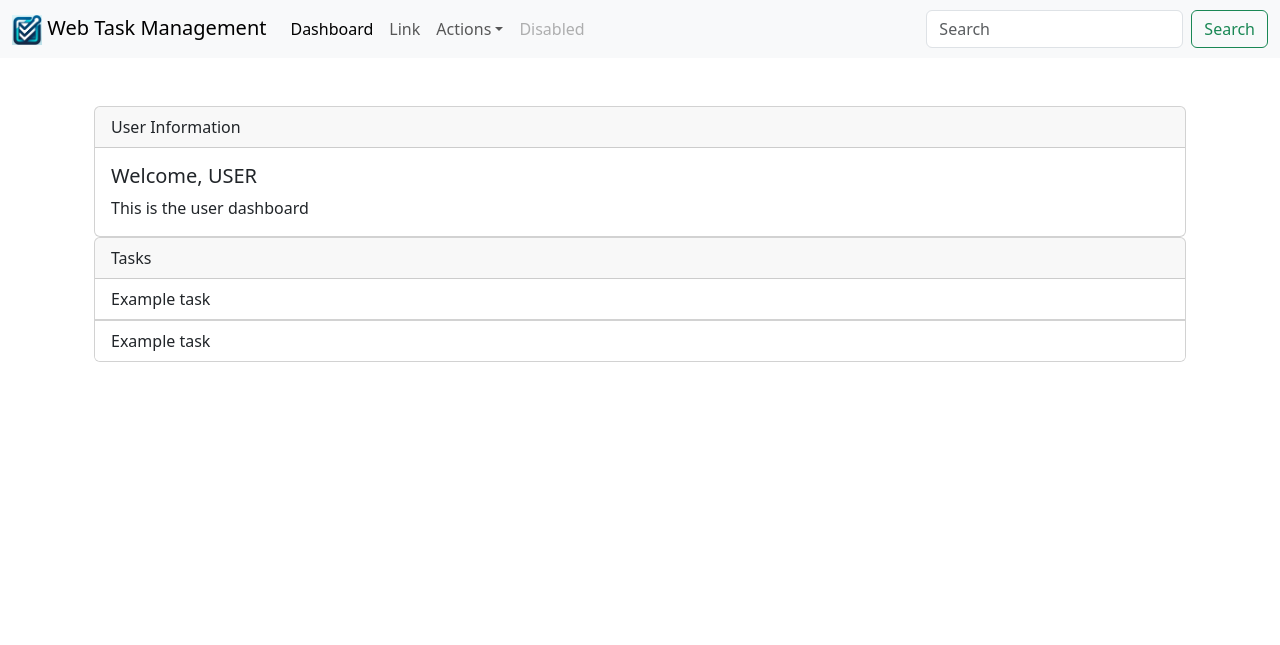
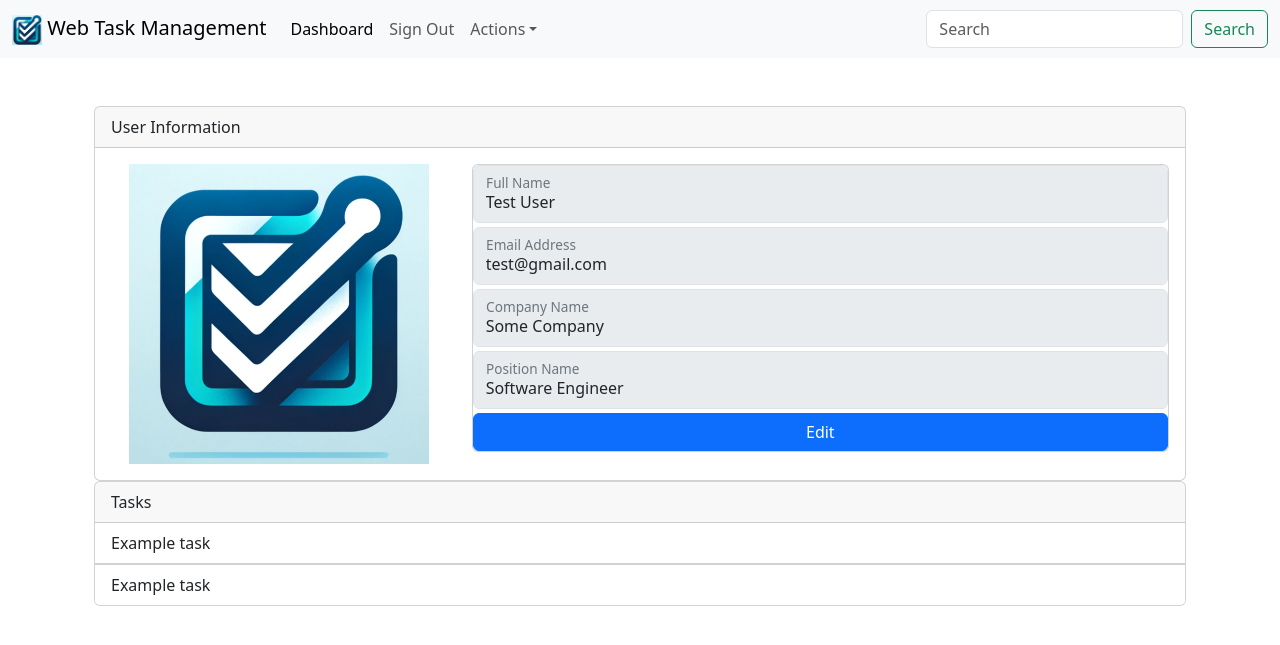
Before and after one commit to circleorange/web-task-mgmt, a Django app: page /dashboard/ in a window 1280 px wide. Shown: the top 645 px of the page. Run offline with Django 5.2, Linux system fonts and the light colour scheme; some libraries are stand-ins or nearby versions.

Commit message:
user information section

```diff
--- a/taskmgmt/templates/pages/dashboard.html
+++ b/taskmgmt/templates/pages/dashboard.html
@@ -1,4 +1,5 @@
 {% extends "base.html" %}
+{% load static %}
 
 {% block content%}
 
@@ -10,14 +11,28 @@
         <div class="row md-4">
             <div class="col">
                 <div class="card">
-
                     <div class="card-header">User Information</div>
 
                     <div class="card-body">
-                        <h5 class="card-title">Welcome, USER</h5>
-                        <p class="card-text">This is the user dashboard</p>
+                        <div class="row">
+                            <div class="col-4">
+                                <div
+                                    class="user-image-placeholder"
+                                    style="text-align:center; width:100%;" >
+                                    <img
+                                        src={% static "/images/sq-logo-m.png" %}
+                                        height="300"
+                                        width="300" >
+                                </div>
+                            </div>
+
+                            <div class="col-8">
+                                <div class="card">
+                                    {% include "partials/user_info_read.html" %}
+                                </div>
+                            </div>
+                        </div>
                     </div>
-
                 </div>
             </div>
         </div>
--- a/taskmgmt/templates/partials/navbar.html
+++ b/taskmgmt/templates/partials/navbar.html
@@ -37,7 +37,7 @@
                 </li>
 
                 <li class="nav-item">
-                    <a class="nav-link" href="#">Link</a>
+                    <a class="nav-link" href="/auth">Sign Out</a>
                 </li>
 
                 <li class="nav-item dropdown">
@@ -50,18 +50,12 @@
                     >Actions</a>
 
                     <ul class="dropdown-menu">
-                        <li><a class="dropdown-item" href="#">Action</a></li>
-                        <li><a class="dropdown-item" href="#">Another action</a></li>
+                        <li><a class="dropdown-item" href="#">Create Task</a></li>
                         <li><hr class="dropdown-divider"></li>
-                        <li><a class="dropdown-item" href="#">Something else here</a></li>
+                        <li><a class="dropdown-item" href="#">Settings</a></li>
+                        <li><hr class="dropdown-divider"></li>
+                        <li><a class="dropdown-item" href="/auth">Sign Out</a></li>
                     </ul>
-                </li>
-
-                <li class="nav-item">
-                    <a
-                        class="nav-link disabled"
-                        aria-disabled="true"
-                    >Disabled</a>
                 </li>
             </ul>
 
--- /dev/null
+++ b/taskmgmt/templates/partials/user_info_read.html
@@ -0,0 +1,68 @@
+<div
+    hx-target="this"
+    hx-swap="outerHTML" >
+
+    <div class="form-floating mb-1">
+        <input
+            type="name"
+            class="form-control"
+            id="floatingName"
+            value="{{ fullName }}"
+            disabled
+            placeholder="name@example.com" >
+        <label
+            for="floatingName" >
+            Full Name
+        </label>
+    </div>
+
+    <div class="form-floating mb-1">
+        <input
+            type="email"
+            class="form-control"
+            id="floatingEmail"
+            value="{{ email }}"
+            disabled
+            placeholder="email" >
+        <label
+            for="floatingEmail" >
+            Email Address
+        </label>
+    </div>
+
+    <div class="form-floating mb-1">
+        <input
+            type="company"
+            class="form-control"
+            id="floatingCompany"
+            value="{{ company }}"
+            disabled
+            placeholder="company" >
+        <label
+            for="floatingCompany" >
+            Company Name
+        </label>
+    </div>
+
+    <div class="form-floating mb-1">
+        <input
+            type="position"
+            class="form-control"
+            id="floatingPosition"
+            value="{{ position }}"
+            disabled
+            placeholder="position" >
+        <label
+            for="floatingPosition" >
+            Position Name
+        </label>
+    </div>
+
+    <div class="d-grid gap-2">
+        <button
+            hx-get="/user/1/edit"
+            class="btn btn-primary" >
+            Edit
+        </button>
+    </div>
+</div>
--- a/taskmgmt/urls.py
+++ b/taskmgmt/urls.py
@@ -20,9 +20,11 @@ from . import views
 
 urlpatterns = [
     path('admin/', admin.site.urls),
-    path("test/", views.test),
 
     path('auth/', views.authenticate_view, name='auth'),
     path('auth/validate', views.authenticate),
-    path("dashboard/", views.dashboard_view, name="dashboard")
+    path("dashboard/", views.dashboard_view, name="dashboard"),
+
+    path("user/1", views.save_user_info),
+    path("user/1/edit", views.update_user_info),
 ]
--- a/taskmgmt/views.py
+++ b/taskmgmt/views.py
@@ -1,8 +1,12 @@
 from django.shortcuts import redirect, render
 from django.http import HttpResponse
 
-def test(request):
-    return HttpResponse("test response")
+user_info = {
+        "fullName": "Test User",
+        "email": "test@gmail.com",
+        "company": "Some Company",
+        "position": "Software Engineer",
+    }
 
 def authenticate_view(req):
     context = {
@@ -15,29 +19,56 @@ def authenticate_view(req):
         context = context,
         )
 
+# Authenticate User Credentials
 def authenticate(req):
     email = req.POST.get("email")
     print(f"authenticate().email.value: {email}")
 
-    if email != "": return redirect("/dashboard")
+    if email == "":
+        print(f"authenticate().email.invalid")
 
-    print(f"authenticate().email.invalid")
+        context = { "email_err_msg": "Invalid Email" }
 
-    context = { "email_err_msg": "Invalid Email" }
+        return render(
+            request = req,
+            template_name = "pages/authenticate.html",
+            context = user_info,
+        )
 
-    return render(
-        request = req,
-        template_name = "pages/authenticate.html",
-        context = context,
-    )
+    # HX-Redirect header requierd to get HTMX update whole page
+    response = HttpResponse(status=302)
+    response['HX-Redirect'] = "/dashboard"
+    return response
+
 
 def dashboard_view(req):
+    print("dashboard().loadPage")
+
     context = {
         "show_navbar": True,
     }
+    context.update(user_info)
 
     return render(
         request = req,
         template_name = "pages/dashboard.html",
         context = context,
     )
+
+def update_user_info(request):
+
+    print(f"update_user_info().user_info.value: {user_info}")
+
+    return render(
+        request,
+        "partials/user_info_edit.html",
+        user_info,
+    )
+
+def save_user_info(request):
+
+    return render(
+        request,
+        "partials/user_info_read.html",
+        user_info,
+    )
```
Also changed, not shown: taskmgmt/templates/partials/user_info_edit.html (added, +70 -0 lines).
